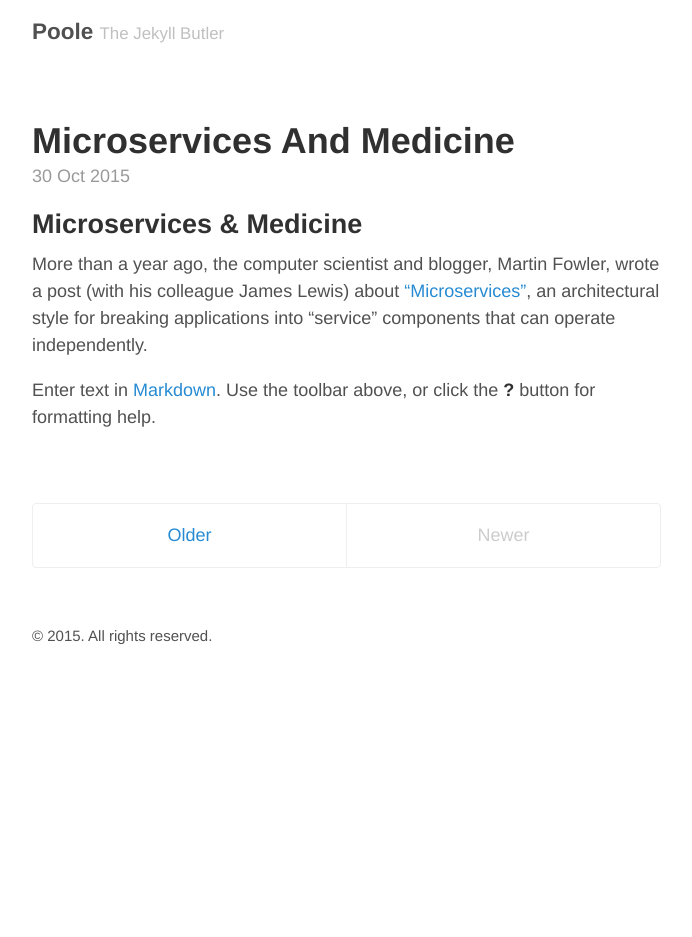
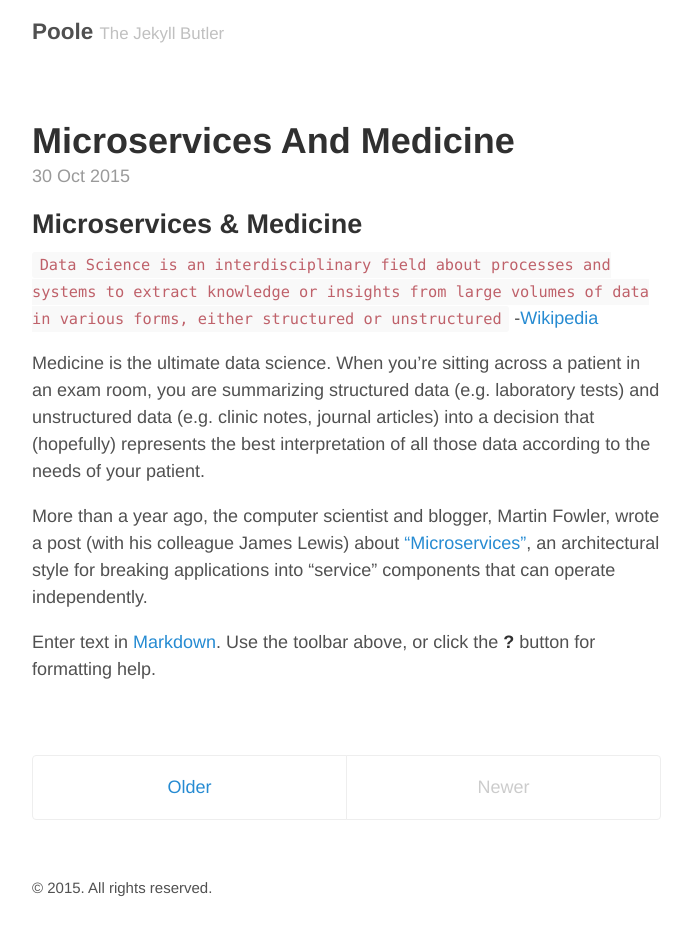
Before and after one commit to omnivorous/omnivorous.github.io, a Jekyll site: the page built from index.html, in a window 1280 px wide. Shown: the whole page, without its empty margins (293-985 px from the left). Built offline with Jekyll 4.4.1, drawn with Linux system fonts in a browser that asks for light colours; the list of posts is cut into pages by our own code; before the commit the page ends 900 px from its top, so only the background shows below that.

Commit message:
Updated 2015-10-30-microservices-and-medicine.md

```diff
--- a/_posts/2015-10-30-microservices-and-medicine.md
+++ b/_posts/2015-10-30-microservices-and-medicine.md
@@ -4,6 +4,11 @@ published: true
 
 
 ## Microservices & Medicine
+`Data Science is an interdisciplinary field about processes and systems to extract knowledge or insights from large volumes of data in various forms, either structured or unstructured`
+-[Wikipedia](https://en.wikipedia.org/wiki/Data_science)
+
+Medicine is the ultimate data science. When you're sitting across a patient in an exam room, you are summarizing structured data (e.g. laboratory tests) and unstructured data (e.g. clinic notes, journal articles) into a decision that (hopefully) represents the best interpretation of all those data according to the needs of your patient.
+
 More than a year ago, the computer scientist and blogger, Martin Fowler, wrote a post (with his colleague James Lewis) about ["Microservices"](http://martinfowler.com/articles/microservices.html), an architectural style for breaking applications into "service" components that can operate independently.
 
 Enter text in [Markdown](http://daringfireball.net/projects/markdown/). Use the toolbar above, or click the **?** button for formatting help.
```
